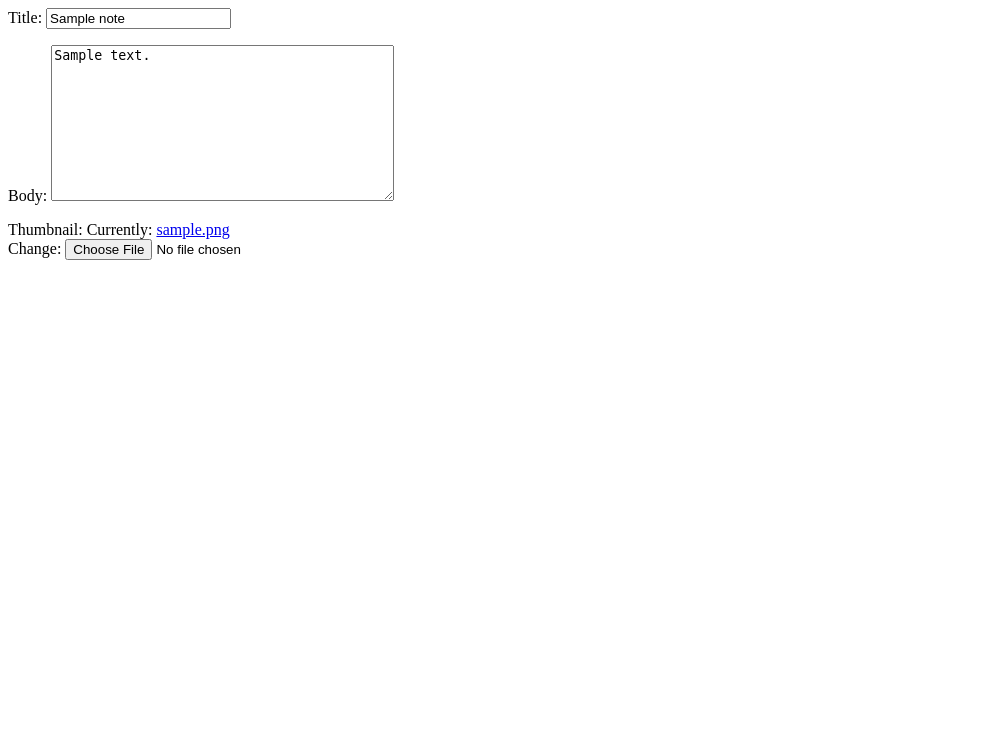
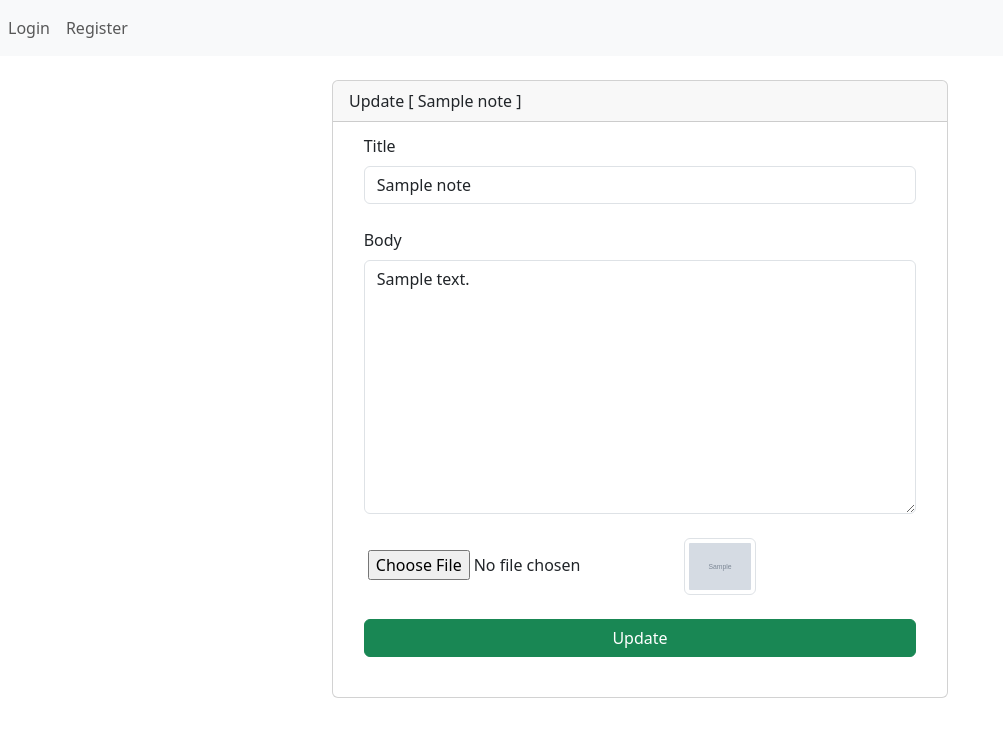
Before and after one commit to bagheriAlmas/djang-pdf-generator, a Django app: page /note/1/update/ in a window 1280 px wide. Shown: the top 737 px of the page, without its empty margins (0-1003 px from the left). Run offline with Django 4.2, Linux system fonts and the light colour scheme; tables that the repository leaves empty hold one stand-in row (values such as "Sample post"); grey boxes marked "Sample" are stand-in pictures; some libraries are stand-ins or nearby versions.

Commit message:
Create update_note template

```diff
--- a/templates/notes/update_note.html
+++ b/templates/notes/update_note.html
@@ -1,4 +1,45 @@
-<form method="post">
-    {% csrf_token %}
-    {{ form.as_p }}
-</form>
+{% include 'base.html' %}
+
+<div class="container w-50">
+    <div class="card mt-4">
+        <div class="card-header">
+            Update [ {{ object.title | truncatewords:5 }} ]
+        </div>
+        <div class="card-body" style="padding: 2% 5% 0 5%">
+            <form method="post" enctype="multipart/form-data">
+                {% csrf_token %}
+                <!-- Title input -->
+                <div class="form-outline mb-4">
+                    <label class="form-label" for="id_title">Title</label>
+                    <input type="text" id="id_title" class="form-control" name="title" value="{{ object.title }}"
+                           required/>
+                </div>
+
+                <!-- Password input -->
+                <div class="form-outline mb-4">
+                    <label class="form-label" for="id_body">Body</label>
+                    <textarea cols="40" rows="10" required id="id_body" class="form-control"
+                              name="body">{{ object.body }}</textarea>
+                </div>
+
+                <!-- File input -->
+                <div class="form-outline mb-4">
+                    <label class="form-label" for="id_body"></label>
+                    <input type="file" name="thumbnail" accept="image/*" id="id_thumbnail">
+                    <img class="img-thumbnail" style="max-width: 72px; max-height: 72px" src="{{ object.thumbnail.url }}" alt="{{ object.title }}">
+
+                </div>
+                <!-- Submit button -->
+                <button type="submit" class="btn btn-success btn-block mb-4 w-100">Update</button>
+
+            </form>
+            {% if form.non_field_errors %}
+                <div class="alert alert-danger">
+                    {% for error in form.non_field_errors %}
+                        {{ error }}
+                    {% endfor %}
+                </div>
+            {% endif %}
+        </div>
+    </div>
+</div>
```
